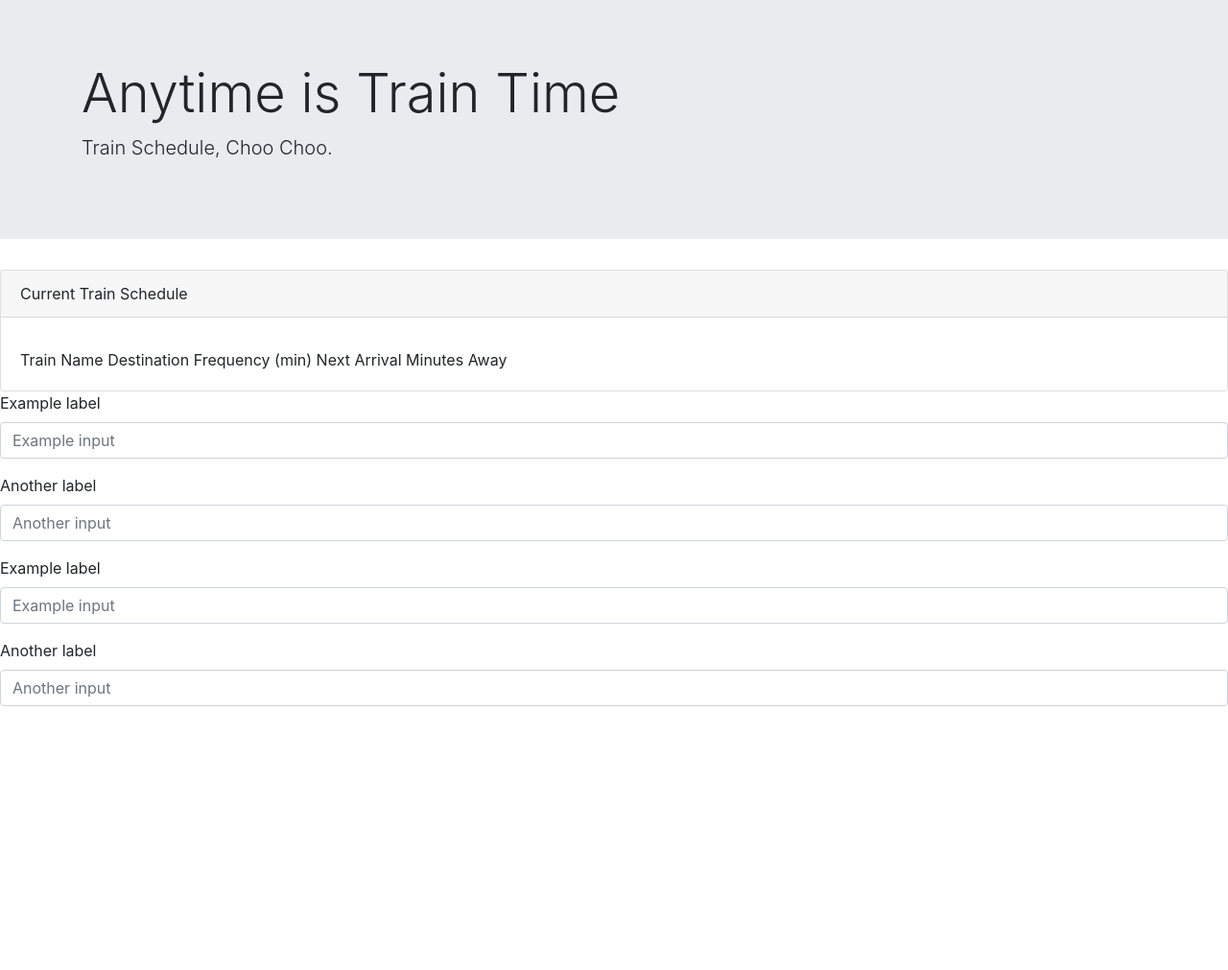
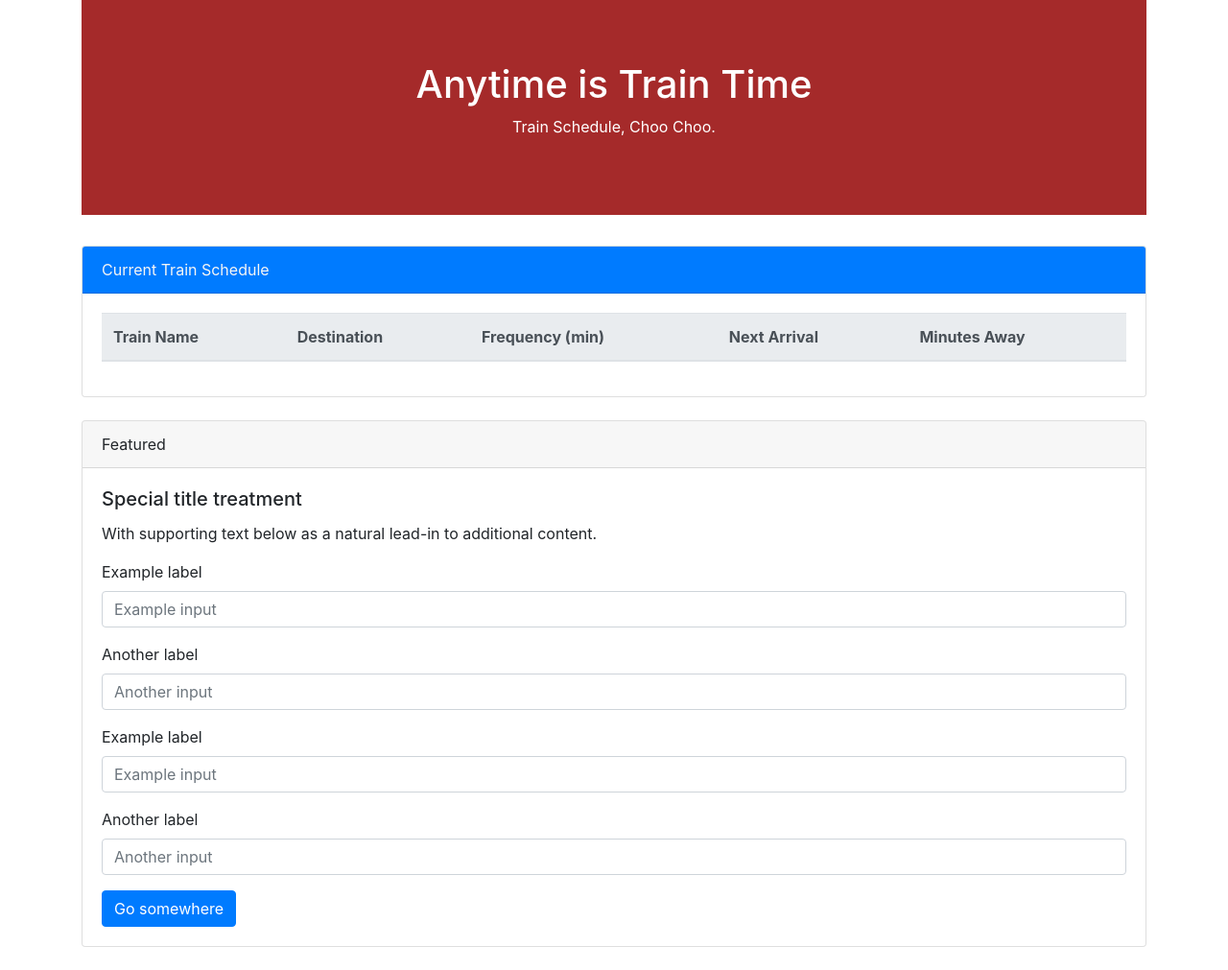
Before and after one commit to ardyoed8686/Train-Schedule, a plain HTML site: page index.html in a window 1280 px wide. Shown: the whole page at 96% size. Before the commit the page ends 800 px from the top, so only its background shows below. Drawn offline with nearby package versions, Linux system fonts and the light colour scheme.

Commit message:
added card and rows for train table and input form

```diff
--- a/index.html
+++ b/index.html
@@ -17,21 +17,31 @@
 
   </head>
   <body>
+      <!DOCTYPE html>
 
-    <div class="jumbotron jumbotron-fluid">
+<html lang="en-us">
+
+<head>
     <div class="container">
-            <h1 class="display-4">Anytime is Train Time</h1>
-            <p class="lead">Train Schedule, Choo Choo.</p>
-        </div>
+
+    <div class="jumbotron jumbotron-fluid" style="background-color:brown; color: white">
+
+            <h1 class="text-center">Anytime is Train Time</h1>
+            <p class="text-center">Train Schedule, Choo Choo.</p>
+
     </div>
 
-    <div class="card">
-            <div class="card-header">
+    <!-- train schedule table -->
+    <div class="row">
+
+            <div class="col-md-12">
+
+    <div class="card mb-4">
+            <div class="card-header" style="background-color: #007bff; color: whitesmoke">
               Current Train Schedule
             </div>
             <div class="card-body">
-              <h5 class="card-title"></h5>
-              <p class="card-text"></p>
+              <table class="table table-hover" id="time-table">
 
                     <thead class="thead-light">
                       <tr>
@@ -43,18 +53,23 @@
                       </tr>
                     </thead>
                     <tbody>
-                      <tr>
-                        <td></th>
-                        <td></td>
-                        <td></td>
-                        <td></td>
-                      </tr>
-
                     </tbody>
                   </table>
             </div>
           </div>
+        </div>
+    </div>
 
+    <!-- train entry form -->
+<div class="row">
+    <div class="col-md-12">
+        <div class="card mb-4">
+            <div class="card-header">
+                  Featured
+            </div>
+                <div class="card-body">
+                  <h5 class="card-title">Special title treatment</h5>
+                  <p class="card-text">With supporting text below as a natural lead-in to additional content.</p>
                   <form>
                         <div class="form-group">
                             <label for="formGroupExampleInput">Example label</label>
@@ -73,10 +88,16 @@
                             <input type="text" class="form-control" id="formGroupExampleInput2" placeholder="Another input">
                         </div>
 
+                    </form>
+
+                  <a href="#" class="btn btn-primary">Go somewhere</a>
+                </div>
+              </div>
+            </div>
+        </div>
 
 
 
-    </form>
-
+    </div>
   </body>
 </html>
```
Lines whose indentation alone changed are shown as unchanged.
